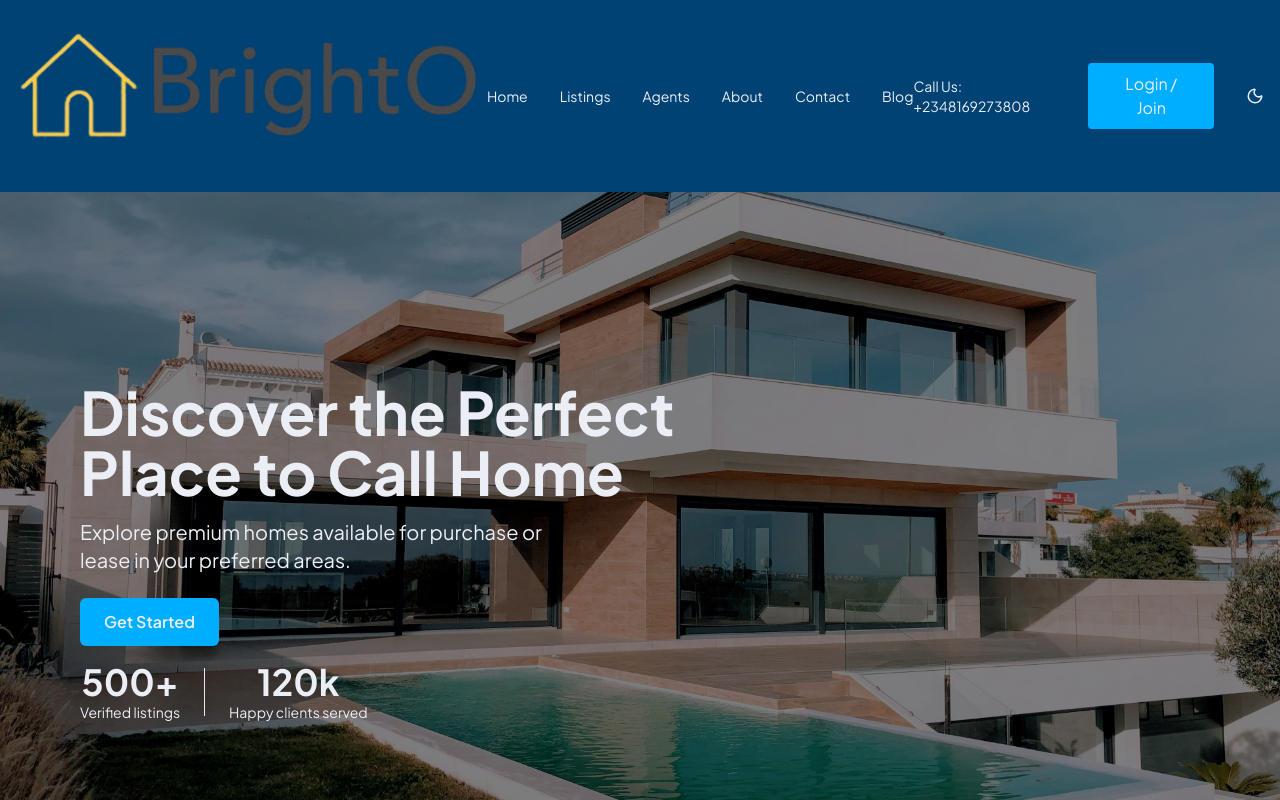
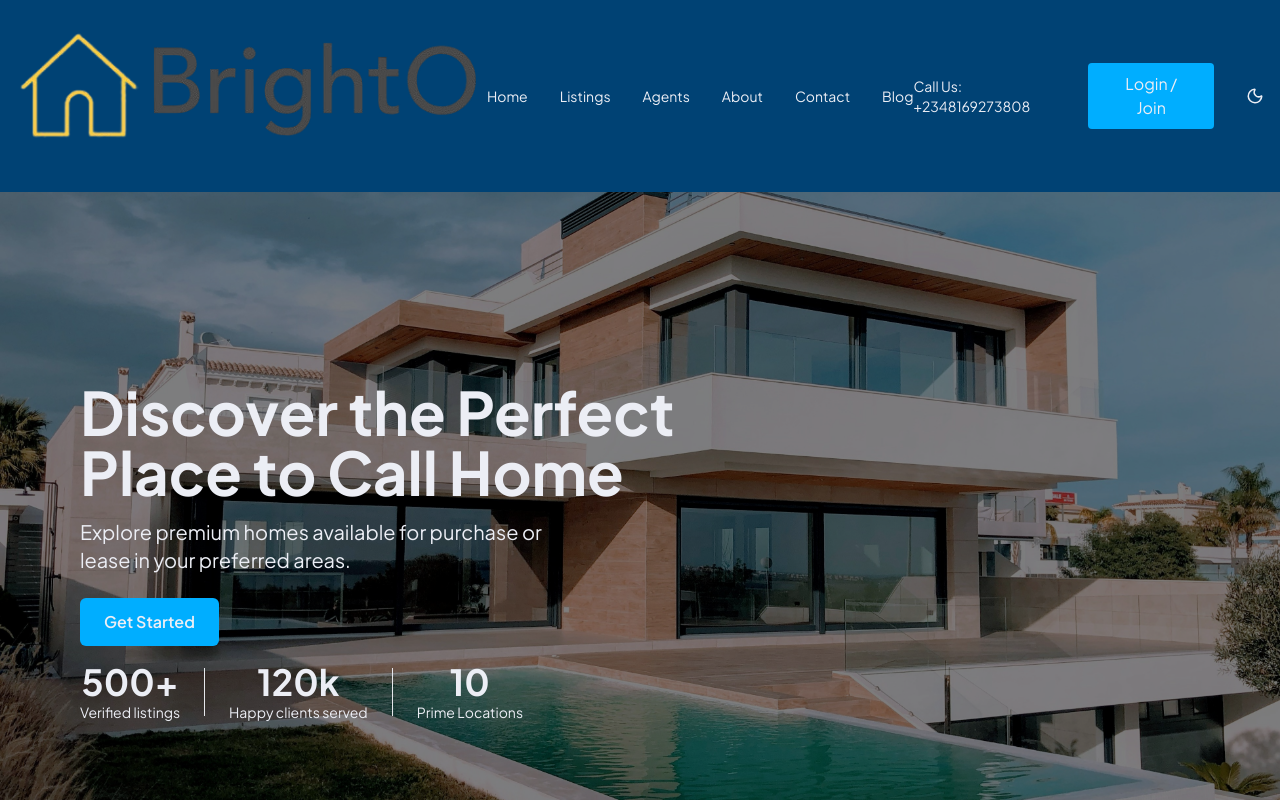
Before and after one commit to MrLexsmyth/estate, a Next.js app: page / in a window 1280 px wide. Shown: the top 800 px of the page. Built offline with nearby package versions, Linux system fonts and the light colour scheme; some icons are missing.

Commit message:
add the video tour feature

```diff
--- a/components/Hero.tsx
+++ b/components/Hero.tsx
@@ -48,6 +48,18 @@ const Hero = () => {
     </h1>
     <p className="text-sm text-white">Happy clients served</p>
   </div>
+
+    {/* Divider */}
+  <div className="w-px h-12 bg-gray-200"></div>
+
+  {/* Block 2 */}
+  <div className="text-center">
+    <h1 className="text-4xl font-bold text-blue-600">
+      <CountUp end={10} duration={2} separator="," />
+    </h1>
+    <p className="text-sm text-white">Prime Locations</p>
+  </div>
+
 </div>
   </div>
 </section>
```
